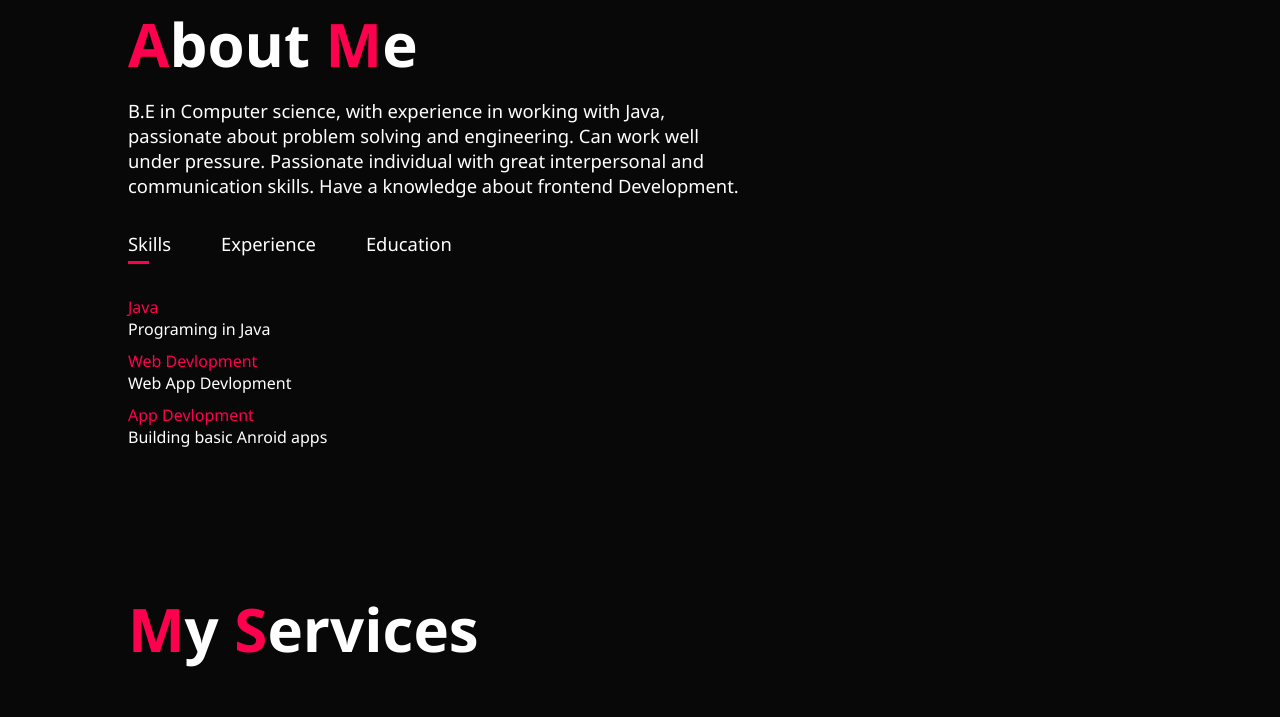
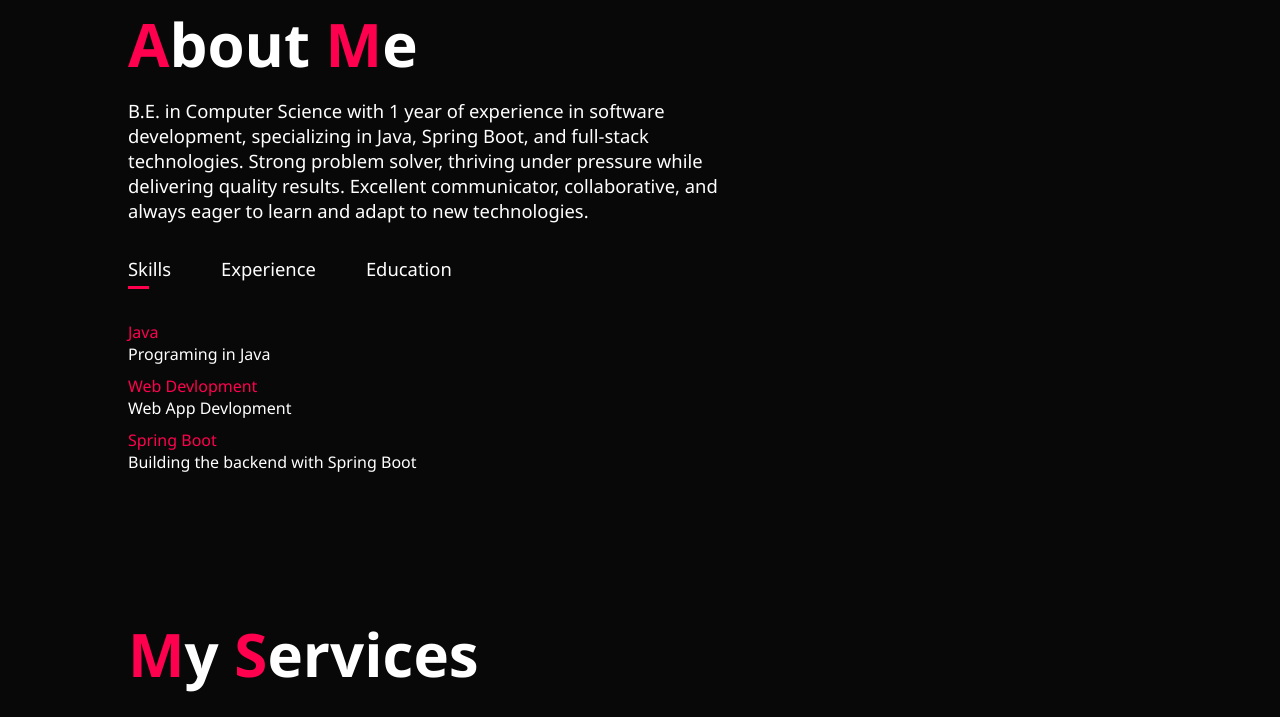
Before and after one commit to sundergithub1999/Portfolio, a plain HTML site: page index.html in a window 1280 px wide. Shown: the part 1337-2054 px from the top of the page. Drawn offline with Linux system fonts and the light colour scheme.

Commit message:
Modified the section in portfolio

```diff
--- a/index.html
+++ b/index.html
@@ -46,11 +46,7 @@
                 </div>
                 <div class="about-col-2">
                     <h1 class="sub-title"> <span>A</span>bout <span>M</span>e</h1>
-                    <p>B.E in Computer science, with experience in working with Java, passionate about problem solving
-                        and
-                        engineering. Can work well under pressure. Passionate individual with great interpersonal and
-                        communication
-                        skills. Have a knowledge about frontend Development.</p>
+                    <p>B.E. in Computer Science with 1 year of experience in software development, specializing in Java, Spring Boot, and full-stack technologies. Strong problem solver, thriving under pressure while delivering quality results. Excellent communicator, collaborative, and always eager to learn and adapt to new technologies.</p>
 
                     <div class="tab-title">
                         <p class="tab-links active-title" onclick="opentab('skills')">Skills
@@ -63,14 +59,14 @@
                         <ul>
                             <li><span>Java</span><br> Programing in Java</li>
                             <li><span>Web Devlopment</span><br> Web App Devlopment</li>
-                            <li><span> App Devlopment</span><br> Building basic Anroid apps</li>
-
+                            <li><span>Spring Boot</span><br>Building the backend with Spring Boot</li>
                         </ul>
                     </div>
 
                     <div class="tab-content" id="experience">
                         <ul>
                             <li><span>2022</span> <br> Web Devlopment Internship at IC. Solutions </li>
+                            <li><span>2023</span> <br> Product Engineer at EdgeVerve Systems Limited </li>
                         </ul>
                     </div>
 
```
